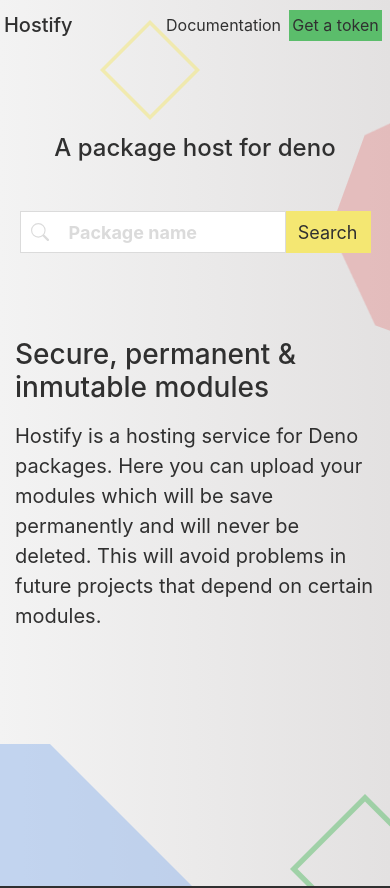
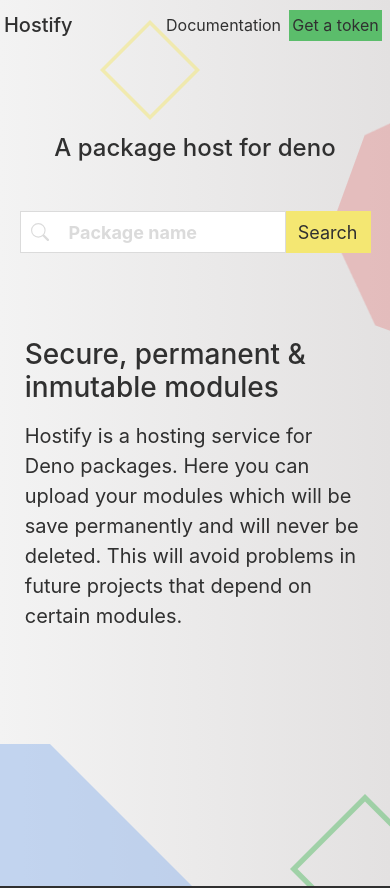
Before and after one commit to eggheaddev/micro-service-frontend, a React (Create React App) app: page / in a window 390 px wide. Shown: the top 888 px of the page. Built offline with nearby package versions, Linux system fonts and the light colour scheme; no server answers.

Commit message:
more responsive changes in home

```diff
--- a/src/App.css
+++ b/src/App.css
@@ -216,7 +216,7 @@
   background-color: #41ab4b;
 }
 
-@media screen and (max-width: 500px) {
+@media screen and (max-width: 800px) {
   .nav-container {
     width: 98vw;
   }
@@ -277,12 +277,6 @@
 
 @media screen and (max-width: 800px) {
   .home-container {
-    width: 60vw;
-  }
-}
-
-@media screen and (max-width: 500px) {
-  .home-container {
     width: 90vw;
   }
   .home-container h1 {
@@ -293,6 +287,8 @@
 /* Home Description */
 .description-packages-container {
   min-height: 65vh;
+  width: 90vw;
+  margin: 0 auto;
 }
 
 .home-description {
@@ -306,7 +302,10 @@
   font-size: 2.125rem;
 }
 
-@media screen and (max-width: 500px) {
+@media screen and (max-width: 800px) {
+  .description-packages-container {
+    width: 95vw;
+  }
   .home-description span {
     font-size: 1.25rem;
   }
@@ -323,13 +322,13 @@
   grid-template-rows: 1fr;
 }
 
-@media screen and (max-width: 1000px) {
+@media screen and (max-width: 1200px) {
   .packages-container {
     grid-template-columns: 1fr 1fr;
   }
 }
 
-@media screen and (max-width: 610px) {
+@media screen and (max-width: 800px) {
   .packages-container {
     grid-template-columns: 1fr;
   }
@@ -340,7 +339,7 @@
   background-color: #92b6eb;
   border-bottom: solid 10px #303030;
   color: #303030;
-  padding: 5px 20px 40px;
+  padding: 5px 20px;
   height: 100%;
 }
 
@@ -406,7 +405,7 @@
 
 @media screen and (max-width: 500px) {
   .package-card {
-    padding: 5px 3px 40px;
+    padding: 2.5px 10px;
   }
   .package-card h1 {
     font-size: 1.115rem;
--- a/src/components/ModuleCard.jsx
+++ b/src/components/ModuleCard.jsx
@@ -12,7 +12,7 @@
           <div>
             <h1>{title}</h1>
           </div>
-          <p>{`by @${author}`}</p>
+          <p>{`@${author}`}</p>
         </div>
         <span>{description}</span>
       </Fragment>
--- a/src/components/Modules.jsx
+++ b/src/components/Modules.jsx
@@ -24,7 +24,7 @@
   }
 
   return (
-    <div className="packages-container container mb-5">{showModules()}</div>
+    <div className="packages-container mb-5">{showModules()}</div>
   );
 }
 
```
